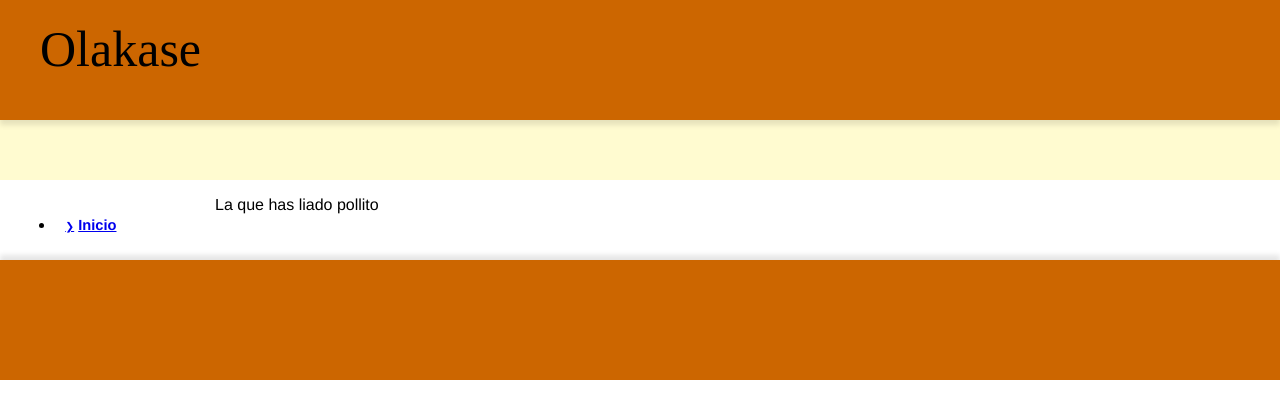
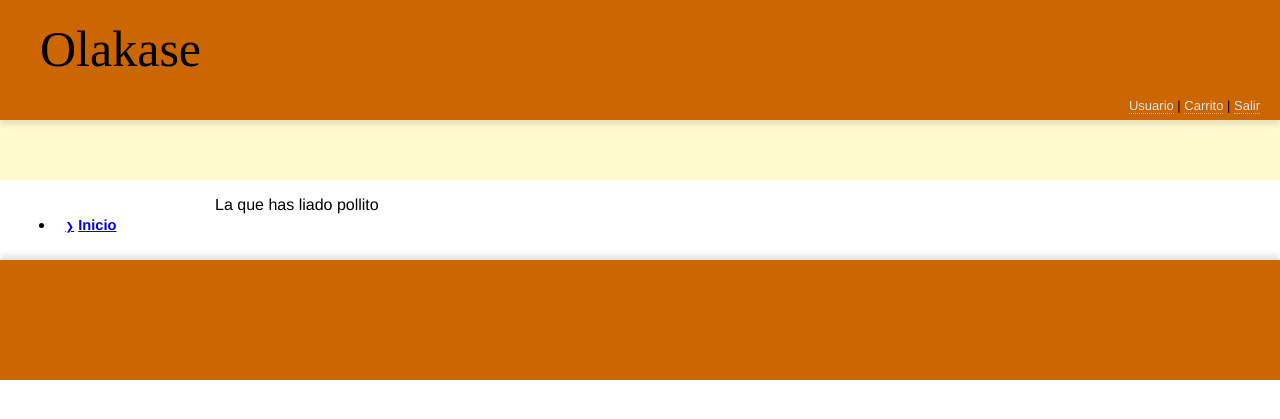
Before and after one commit to VicdeJuan/SI, a PHP site: page /error.html in a window 1280 px wide. Shown: the top 419 px of the page. Run offline with PHP 8.4, Linux system fonts and the light colour scheme.

Commit message:
Opciones usuario/etc

```diff
--- a/P1/error.html
+++ b/P1/error.html
@@ -9,6 +9,14 @@
 	<header>
 		<div class="header-logo">
 			<p>Olakase</p>
+		</div>
+
+		<div class="header-options">
+			<ul>
+			<li><a href="">Usuario</a></li>
+			<li><a href="">Carrito</a></li>
+			<li><a href="">Salir</a></li>
+			</ul>
 		</div>
 	</header>
 	<div class="body-container">
--- a/P1/style/main.css
+++ b/P1/style/main.css
@@ -48,6 +48,34 @@
 	float: left;
 	margin-top: -30px;
 	margin-left: 40px;
+}
+
+.header-options {
+	position: absolute;
+	right: 0;
+	padding-right: 20px;
+	padding-bottom: 5px;
+	bottom: 0;
+	height: 30px;
+	vertical-align: center;
+	font-size: 13px;
+}
+
+.header-options a {
+	text-decoration: none;
+	color: rgba(228, 228, 228, 1);
+	border-bottom: 1px dotted #BBB;
+}
+
+.header-options ul li {
+	display: inline;
+}
+
+.header-options li:after{
+    content: " | ";
+}
+.header-options li:last-child:after{
+    content: "";
 }
 /** End Header **/
 
```
Also changed, not shown: P1/base/header.html (+8 -0 lines), P1/index.html (+8 -0 lines), P1/login.html (+8 -0 lines).
